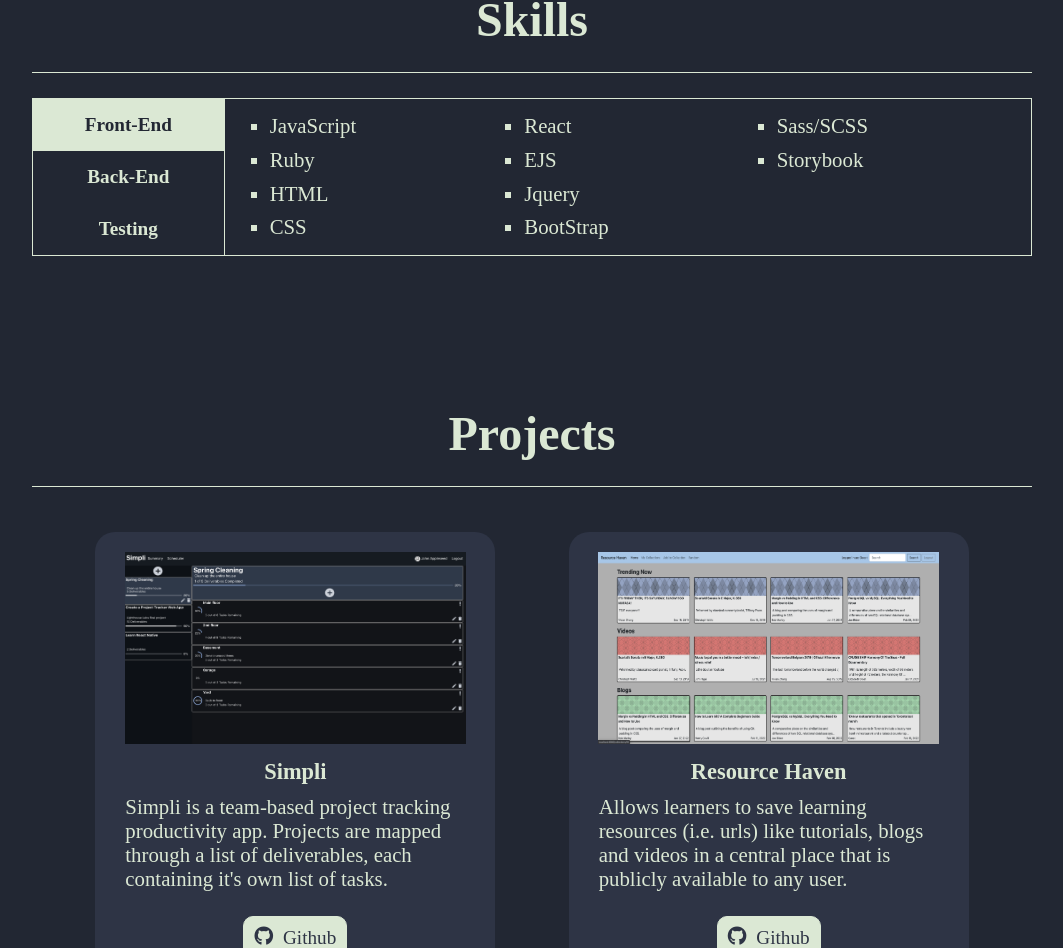
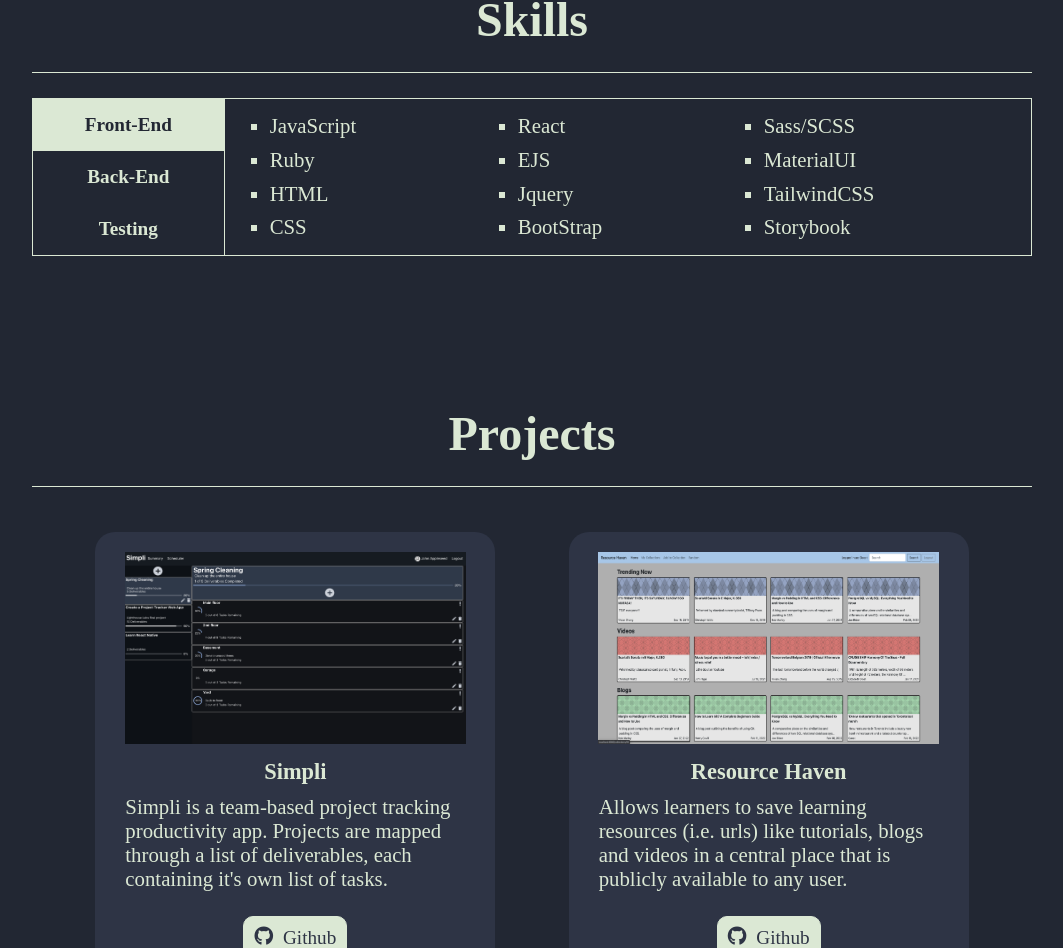
Before and after one commit to NealePT/nealetaylorcom, a React (Create React App) app in the folder react-site/: page / in a window 1280 px wide. Shown: the part 2082-3030 px from the top of the page, without its empty margins (108-1171 px from the left). Built offline with nearby package versions, Linux system fonts and the light colour scheme.

Commit message:
add more skills

```diff
--- a/react-site/src/components/Skills.jsx
+++ b/react-site/src/components/Skills.jsx
@@ -30,6 +30,8 @@ export default function Skills(props) {
                 <li>Jquery</li>
                 <li>BootStrap</li>
                 <li>Sass/SCSS</li>
+                <li>MaterialUI</li>
+                <li>TailwindCSS</li>
                 <li>Storybook</li>
               </ul>
             </div>}
@@ -42,6 +44,7 @@ export default function Skills(props) {
                 <li>Git</li>
                 <li>Ajax</li>
                 <li>PostgreSQL</li>
+                <li>MySQL</li>
               </ul>
             </div>}
             {props.skill === "Testing" &&
```
